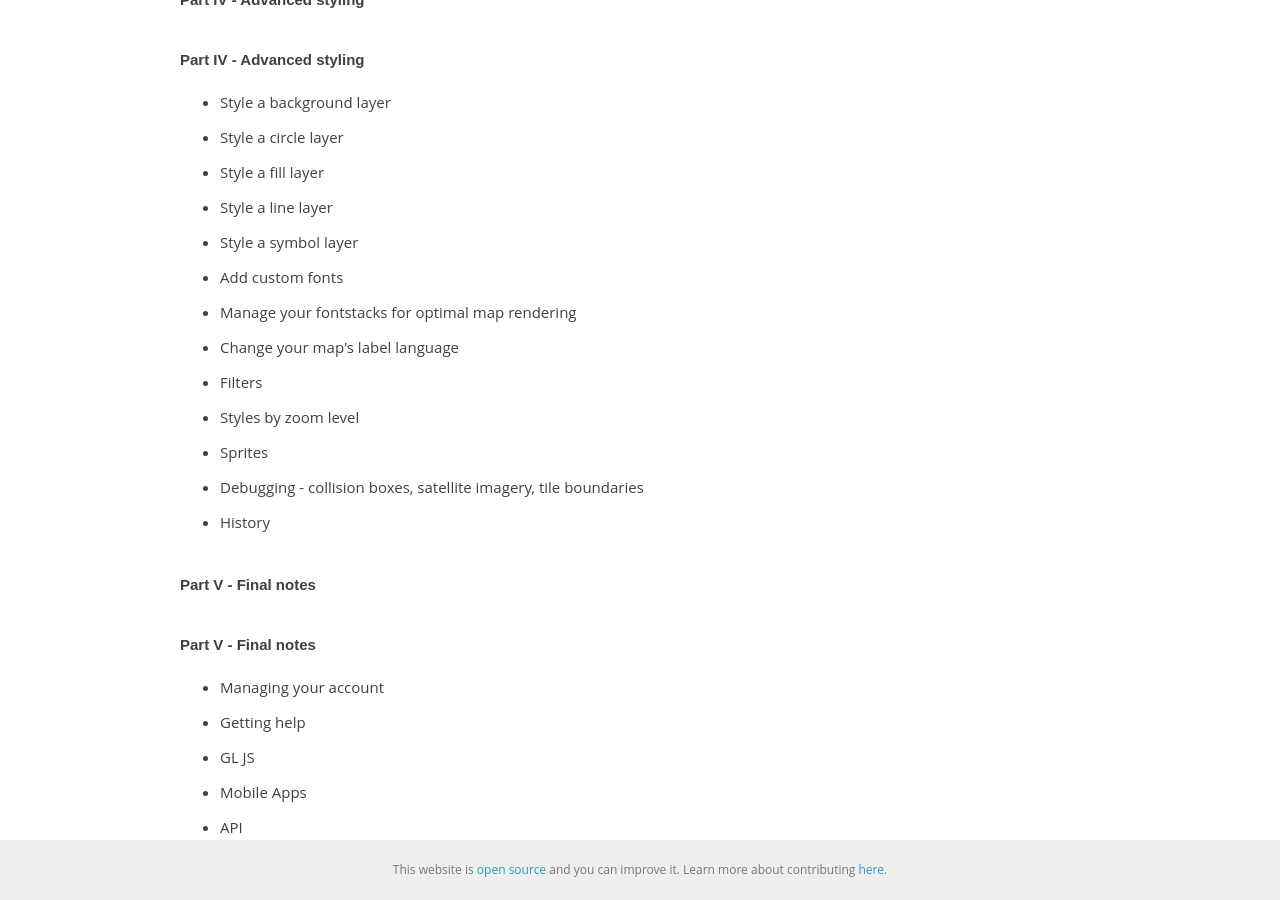
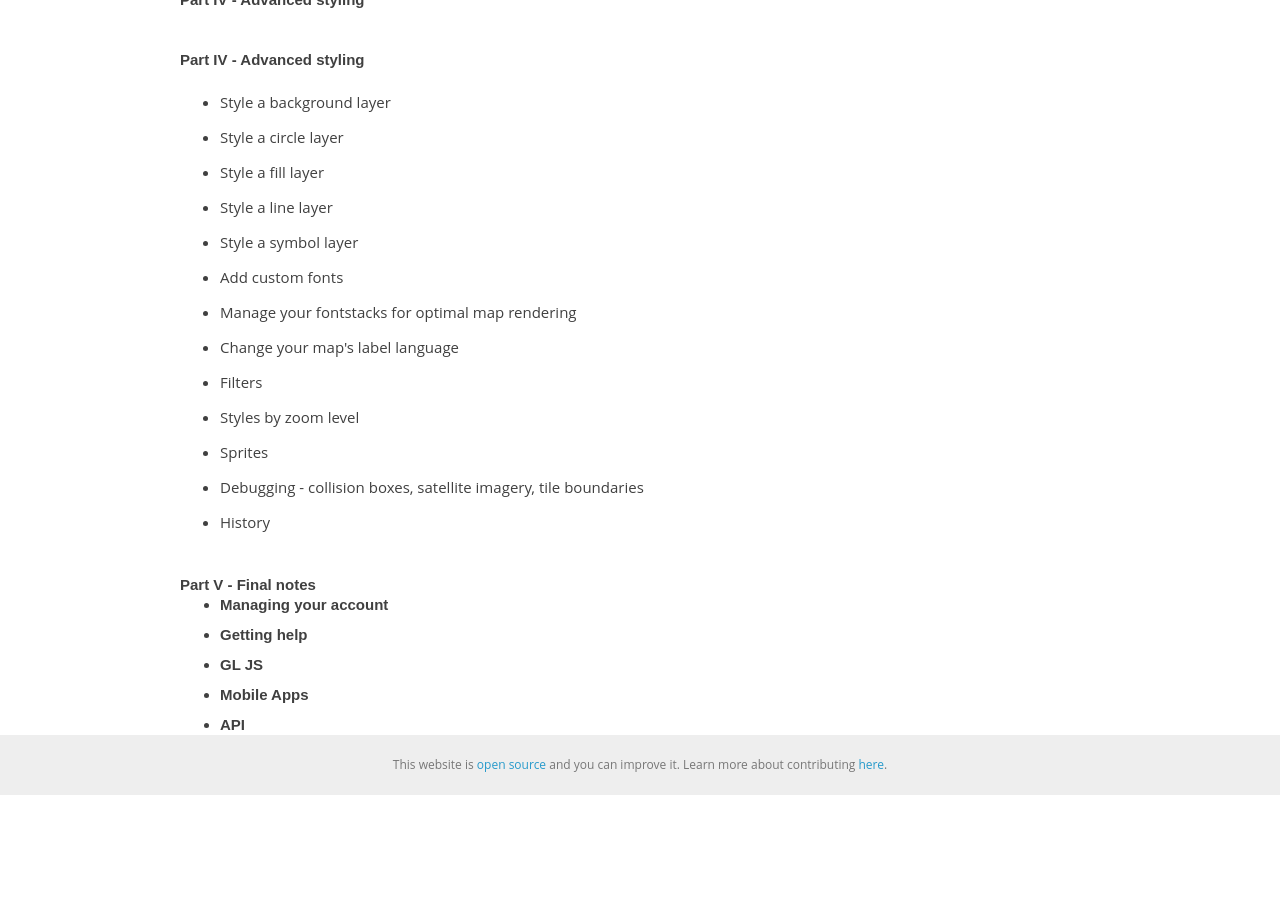
Before and after one commit to cugos/studio-workshop, a Jekyll site: the page index.html, which Jekyll copies as it is, in a window 1280 px wide and 900 px high, scrolled down 1486 px. Built offline with Jekyll 4.4.1, drawn with Linux system fonts in a browser that asks for light colours; some web fonts are replaced; after the commit the page ends 2281 px from its top, so only the background shows below that.

Commit message:
updates links

```diff
--- a/index.html
+++ b/index.html
@@ -77,7 +77,6 @@
 </ul>
 
 <h3><a href="/studio-workshop/part-5">Part V - Final notes</a>
-<h3>Part V - Final notes</h3>
 <ul>
 	<li>Managing your account</li>
 	<li>Getting help</li>
```
